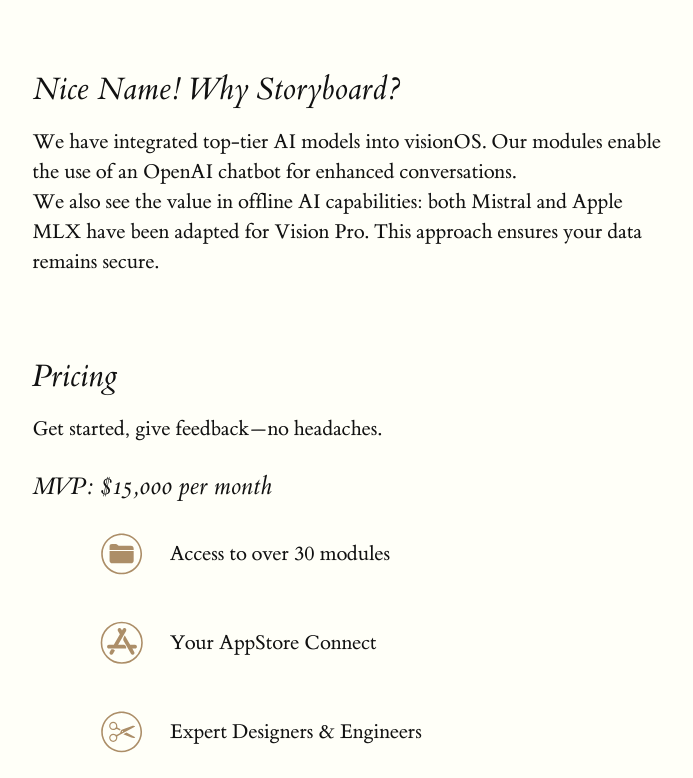
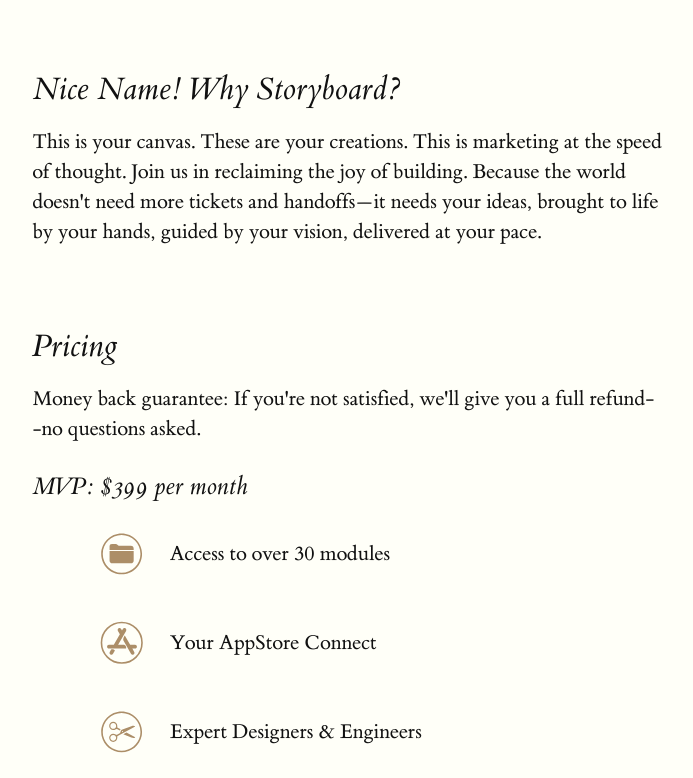
Before and after one commit to YokoPunk/storyboard.vision, a plain HTML site: page index.html in a window 1280 px wide. Shown: the part 1804-2582 px from the top of the page, without its empty margins (102-795 px from the left). Drawn offline with Linux system fonts and the light colour scheme.

```diff
--- a/index.html
+++ b/index.html
@@ -137,13 +137,16 @@
 
         <section>
           <h2>Nice Name! Why Storyboard?</h2>
-<p>We have integrated top-tier AI models into visionOS. Our modules enable the use of an OpenAI chatbot for enhanced conversations. <br>We also see the value in offline AI capabilities: both Mistral and Apple MLX have been adapted for Vision Pro. This approach ensures your data remains secure.</p>
+<p>This is your canvas. These are your creations. This is marketing at the speed of thought.
+
+  Join us in reclaiming the joy of building. Because the world doesn't need more tickets and handoffs—it needs your ideas, brought to life by your hands, guided by your vision, delivered at your pace.
+  </p>
         </section>
 
         <section>
           <h2>Pricing</h2>
-          <p>Get started, give feedback—no headaches.</p>
-          <h3>MVP: $15,000 per month</h3>
+          <p>Money back guarantee: If you're not satisfied, we'll give you a full refund--no questions asked.</p>
+          <h3>MVP: $399 per month</h3>
           <ul>
               <li class="list-item">
                   <img src="img/modules.svg" alt="Modules" class="icon">
```
